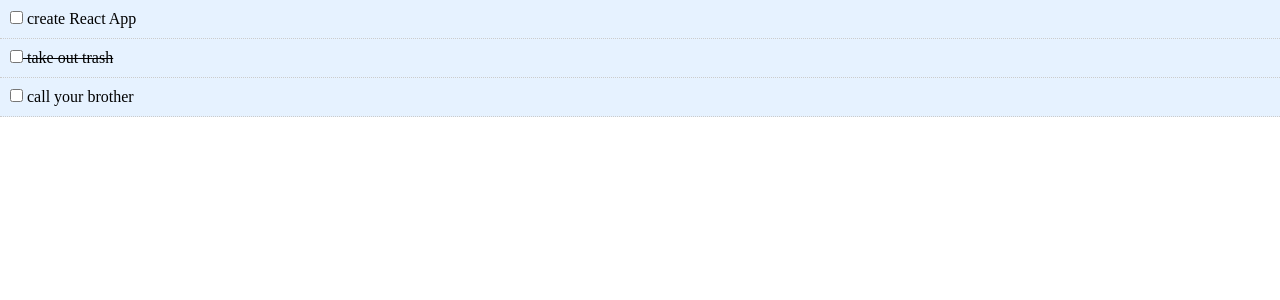
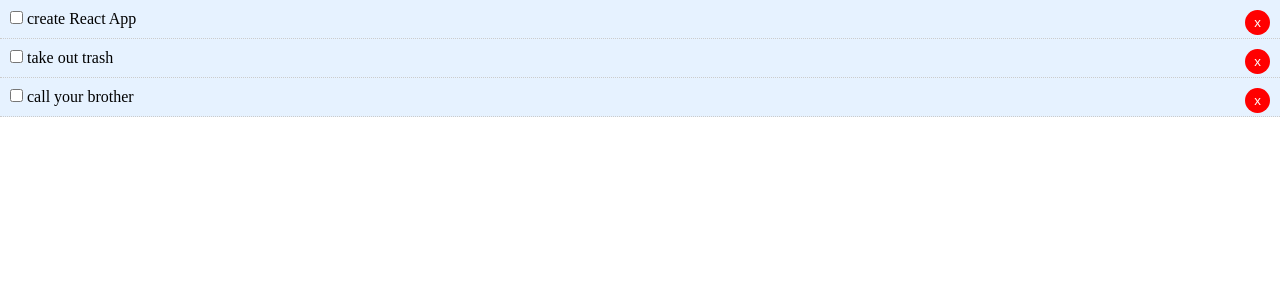
Before and after one commit to NaumanSir/todo_app, a React (Create React App) app: page / in a window 1280 px wide. Shown: the top 300 px of the page. Built offline with nearby package versions, Linux system fonts and the light colour scheme.

Commit message:
added strikethrough and delete functions

```diff
--- a/src/App.js
+++ b/src/App.js
@@ -13,7 +13,7 @@ class App extends Component {
       {
         id: 2,
         title: 'take out trash',
-        completed: true
+        completed: false
       },
       {
         id: 3,
@@ -23,15 +23,28 @@ class App extends Component {
     ]
   }
 
-markComplete = (id) => {
-  console.log(id)
-}
+  // Toggle Complete
+  markComplete = (id) => {
+    // console.log(id)
+    this.setState({ todos: this.state.todos.map(todo => {
+      if(todo.id === id) {
+        todo.completed = !todo.completed
+      }
+      return todo;
+    }) });
+  }
+
+  // Delete Todo
+  delTodo = (id) => {
+    // console.log(id)
+    this.setState({ todos: [...this.state.todos.filter(todo => todo.id !== id)] });
+  }
 
   render() {
     // console.log(this.state.todos)
     return (
       <div className="App">
-        <Todos todos={this.state.todos} markComplete={this.markComplete}/>
+        <Todos todos={this.state.todos} markComplete={this.markComplete} delTodo={this.delTodo} />
       </div>
     );
   }
--- a/src/components/TodoItem.js
+++ b/src/components/TodoItem.js
@@ -29,16 +29,27 @@ export class TodoItem extends Component {
         <p>
         <input type="checkbox" onChange={this.props.markComplete.bind(this, id)} /> {'  '}
         { title }
+        <button onClick={this.props.delTodo.bind(this, id)} style={btnStyle}>x</button>
         </p>
       </div>
     )
   }
 }
 
+// PropTypes
 TodoItem.propTypes = {
   todo: PropTypes.object.isRequired
 }
 
-
+const btnStyle = {
+  background: '#ff0000',
+  color: '#fff',
+  fontStyle: 'bold',
+  border: 'none',
+  padding: '5px 9px',
+  borderRadius: '50%',
+  cursor: 'pointer',
+  float: 'right'
+}
 
 export default TodoItem
--- a/src/components/Todos.js
+++ b/src/components/Todos.js
@@ -6,7 +6,7 @@ class Todos extends Component {
   render() {
     // console.log(this.props.todos)
     return this.props.todos.map((todo) => (
-        <TodoItem key={todo.id} todo={todo} markComplete={this.props.markComplete} />
+        <TodoItem key={todo.id} todo={todo} markComplete={this.props.markComplete} delTodo={this.props.delTodo} />
     ));
   }
 }
```
